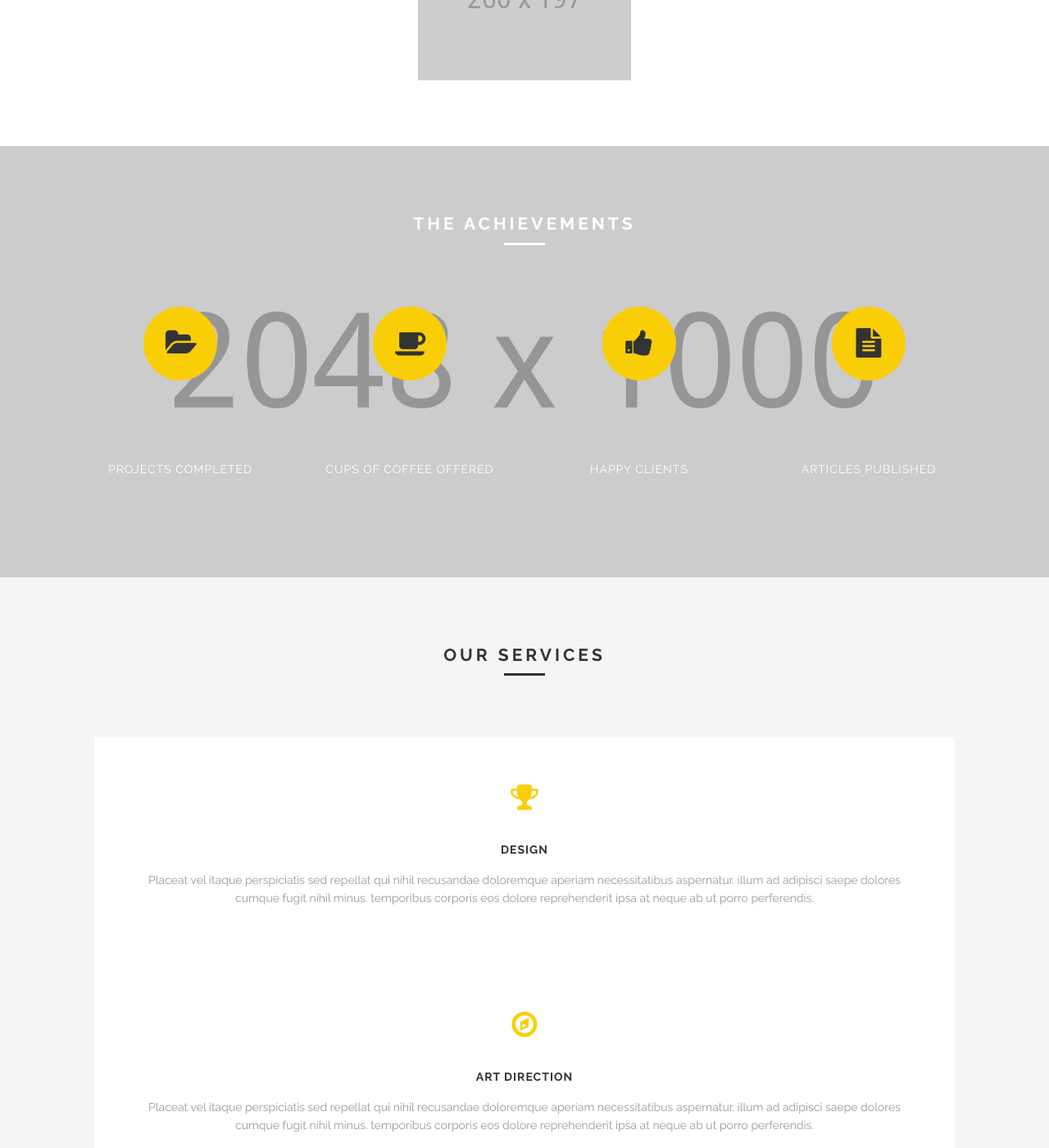
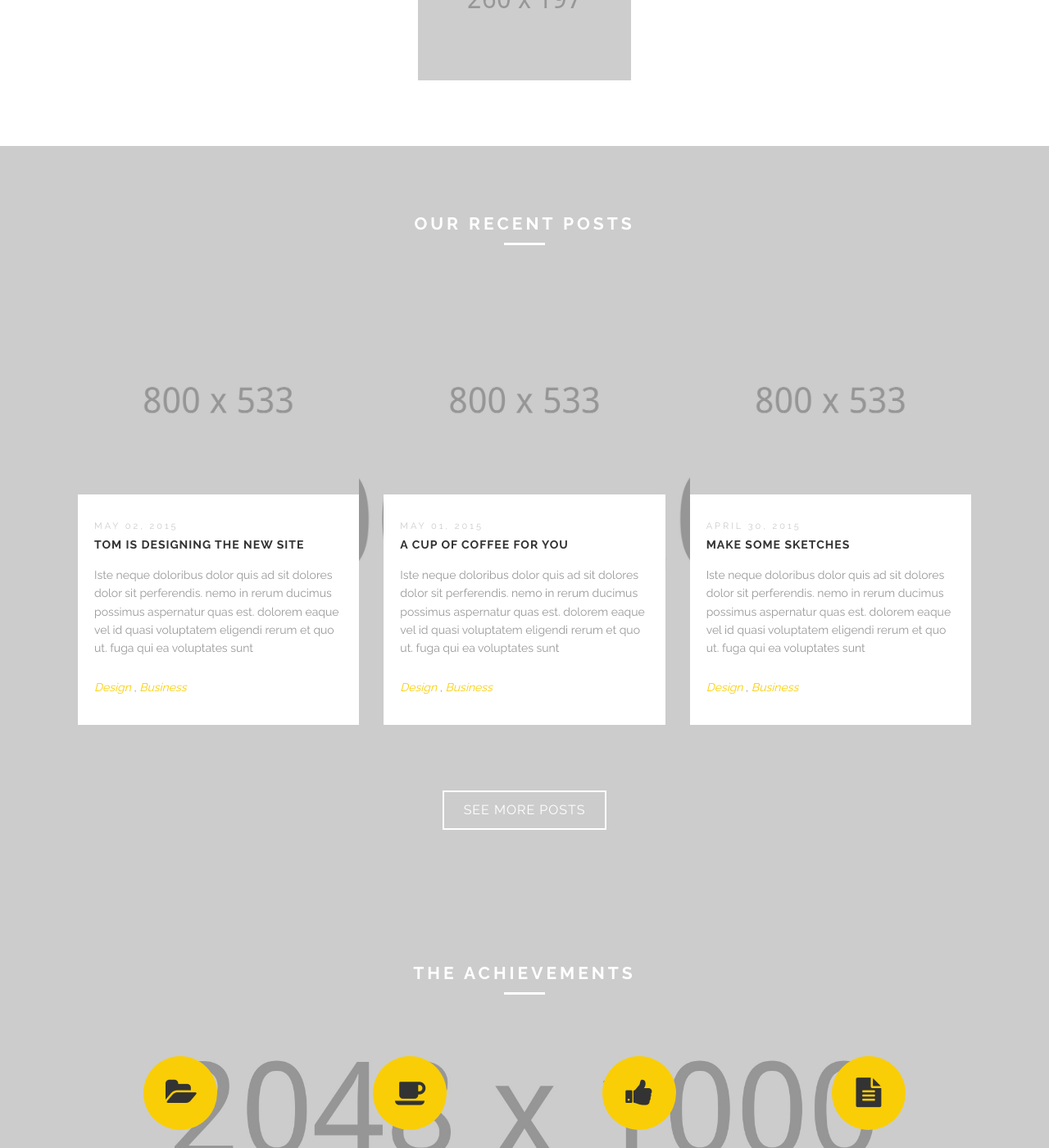
Before and after one commit to akixe/personal_site, a Jekyll site: the page built from index.html, in a window 1280 px wide and 1400 px high, scrolled down 1445 px. Shown: the whole window at 82% size. Built offline with Jekyll 4.4.1, drawn with Linux system fonts in a browser that asks for light colours.

Commit message:
Adds Recent Blog Posts section to main page

```diff
--- a/index.html
+++ b/index.html
@@ -265,6 +265,49 @@ socials:
   </div>
 </div>
 <div class='three spacing'></div>
+<div class='full parallax' style='background-image: url(../images/@stock/blog-posts-bg.jpg);'>
+  <div class='row'>
+    <div class='large-12 columns'>
+      {% include section-header.html title="Our recent posts" class="alt" title_style="color: #fff;" %}
+      <div class='two spacing'></div>
+    </div>
+  </div>
+  <div class='row'>
+    {% for post in site.posts %}
+      {% if forloop.index > 3 %}
+        {% break %}
+      {% endif %}
+      <div class='large-4 medium-4 columns'>
+        <div class='mod modBlogPost'>
+          <a href="{{post.url}}"><img alt="" src="{{site.url}}/{{post.image}}" /></a>
+          <div class='content'>
+            <p class='date'>{{post.date | date: "%B %d, %Y" }}</p>
+            <h4><a href="#">{{post.title}}</a></h4>
+            <p>{{post.excerpt}}</p>
+            <div class='tags'>
+              {% for tag in post.tags %}
+                <a href="#">{{tag | capitalize}}</a>
+                {% unless forloop.last %},{% endunless %}
+              {% endfor %}
+            </div>
+          </div>
+        </div>
+      </div>
+    {% endfor %}
+  </div>
+  <div class='two spacing'></div>
+  <div class='row'>
+    <div class='large-12 columns'>
+      <p class='centered-text'>
+        <a class='button boxed' href='{{site.url}}/blog.html'>See more posts</a>
+      </p>
+    </div>
+  </div>
+  <div class='two spacing'></div>
+</div>
+
+
+
 <div class='full parallax' style='background-image: url(../images/@stock/milestone-bg-2.jpg); color: #fff;'>
   <div class='row'>
     <div class='large-12 columns'>
```
